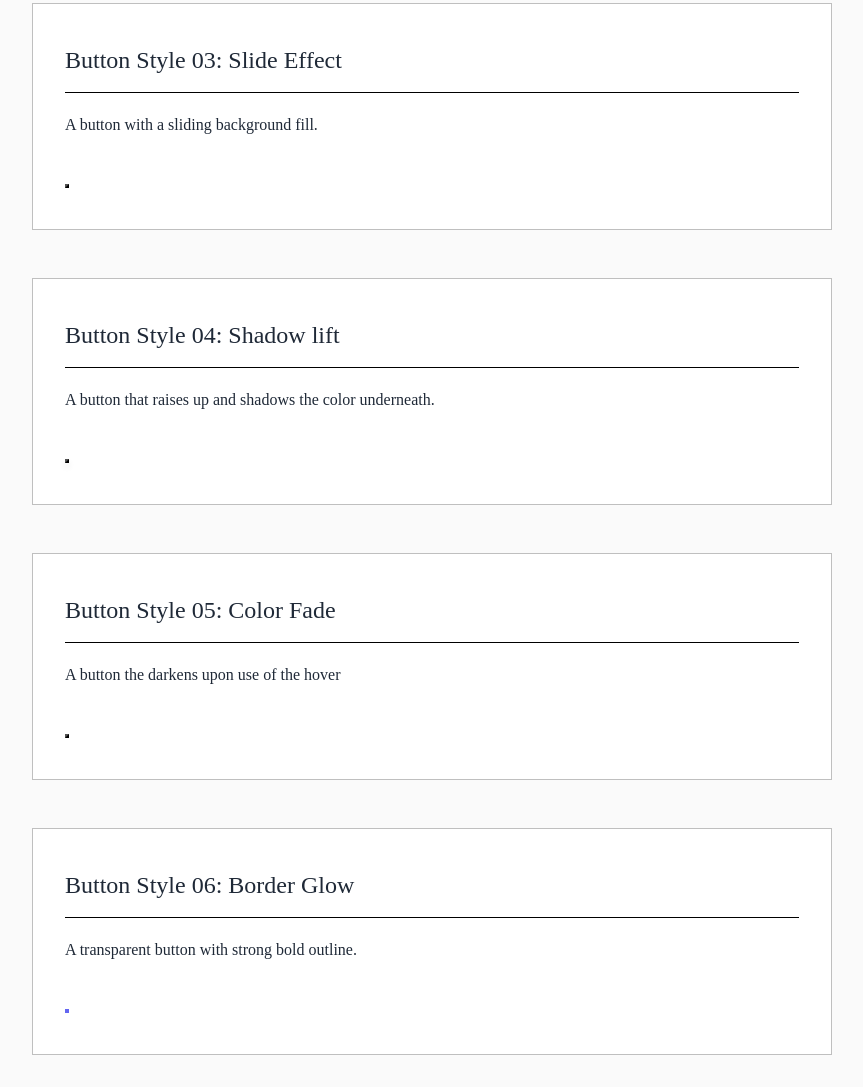
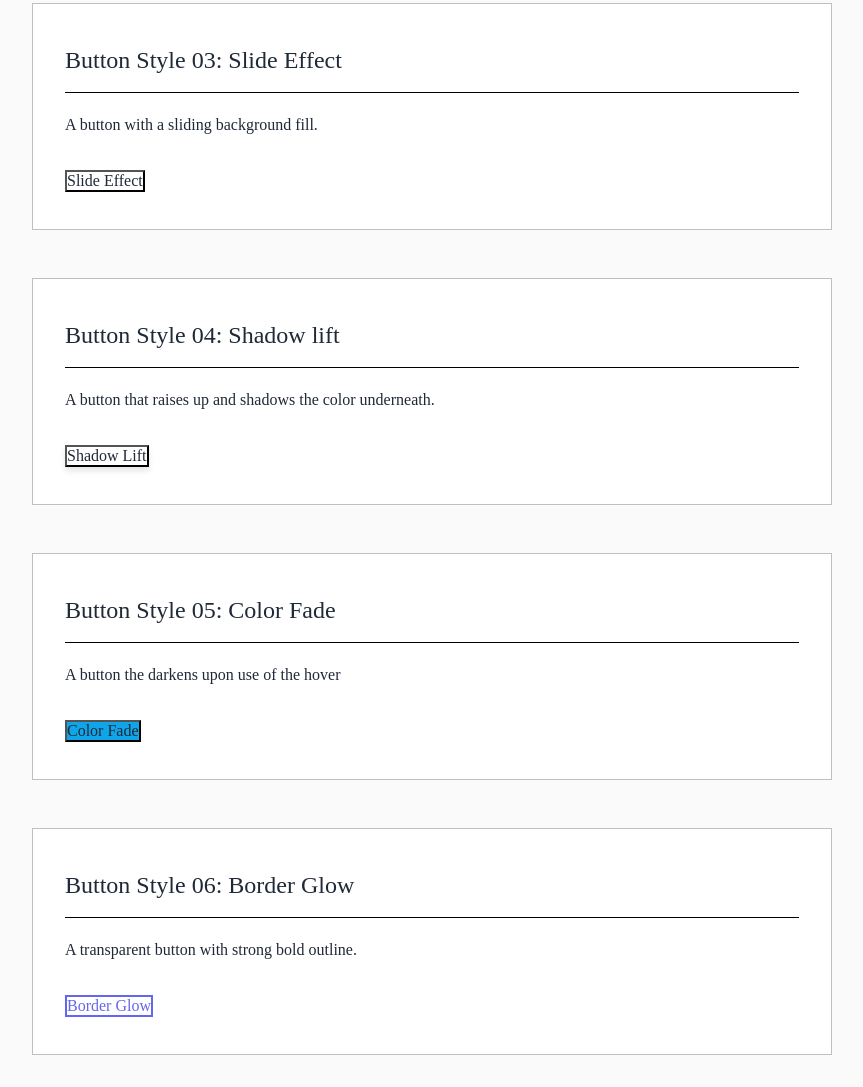
Before and after one commit to dompohlmannc/Course-Portfolio, a plain HTML site: page week-05-exercise-01/index.html in a window 1280 px wide. Shown: the part 847-1934 px from the top of the page, without its empty margins (208-1071 px from the left). Drawn offline with Linux system fonts and the light colour scheme.

Commit message:
Fill in button image

```diff
--- a/week-05-exercise-01/index.html
+++ b/week-05-exercise-01/index.html
@@ -29,25 +29,25 @@
         <section class="button-section">
             <h2>Button Style 03: Slide Effect</h2>
             <p>A button with a sliding background fill.</p>
-            <button class="button-03"></button>
+            <button class="button-03">Slide Effect</button>
         </section>
 
         <section class="button-section">
             <h2>Button Style 04: Shadow lift </h2>
             <p>A button that raises up and shadows the color underneath.</p>
-            <button class="button-04"></button>
+            <button class="button-04">Shadow Lift</button>
         </section>
 
         <section class="button-section">
             <h2>Button Style 05: Color Fade</h2>
             <p>A button the darkens upon use of the hover</p>
-            <button class="button-05"></button>
+            <button class="button-05">Color Fade</button>
         </section>
 
         <section class="button-section">
             <h2>Button Style 06: Border Glow</h2>
             <p>A transparent button with strong bold outline.</p>
-            <button class="button-06"></button>
+            <button class="button-06">Border Glow</button>
         </section>
     </div>
 </body>
```
